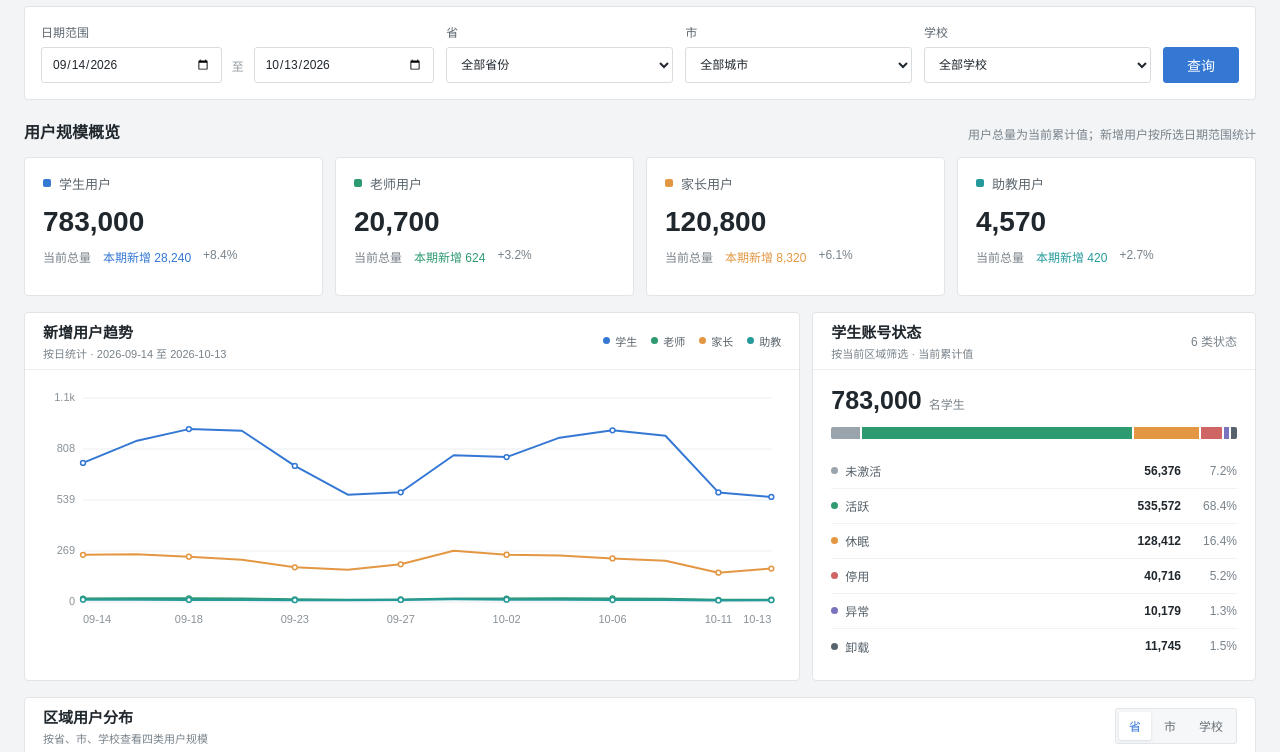
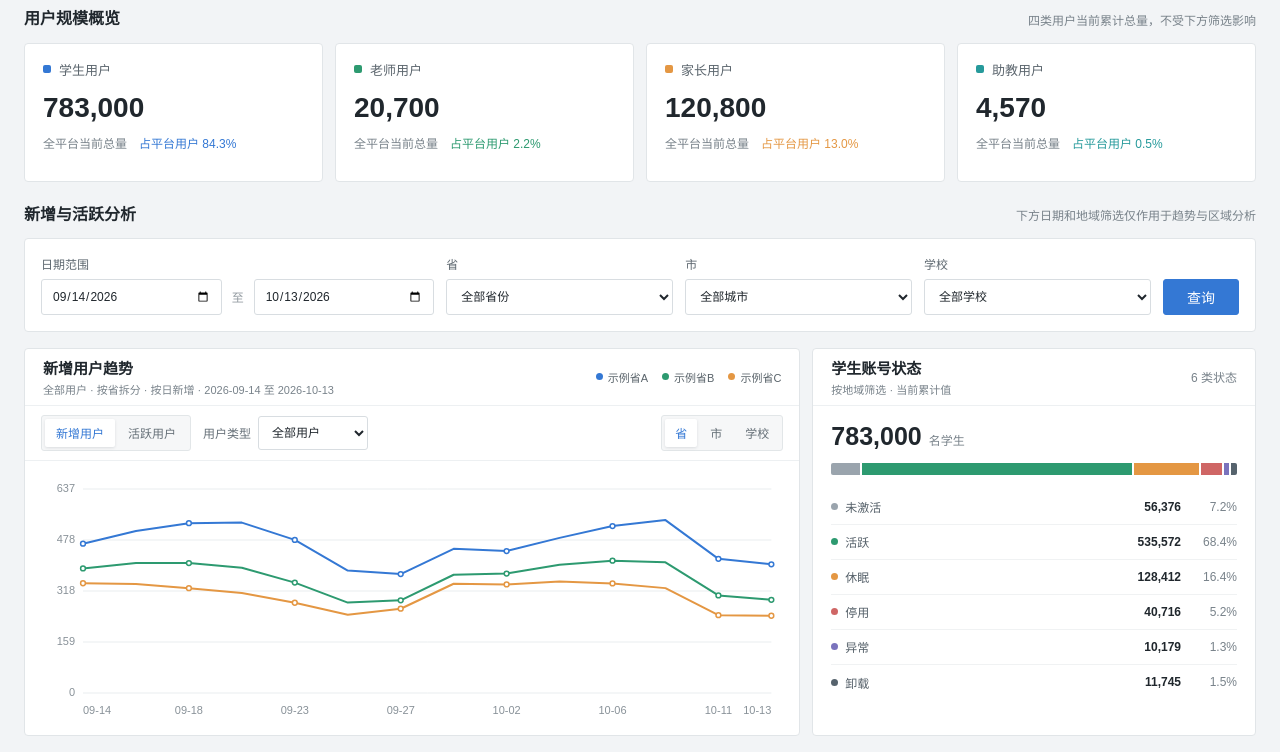
Before and after one commit to mazheng0823-byte/tianxue, a plain HTML site: page account-system-upgrade/demo/user-data-overview-dashboard.html in a window 1280 px wide. Shown: the part 160-912 px from the top of the page. Drawn offline with Linux system fonts and the light colour scheme.

Commit message:
Separate platform totals from regional activity analytics

```diff
--- a/account-system-upgrade/demo/user-data-overview-dashboard.html
+++ b/account-system-upgrade/demo/user-data-overview-dashboard.html
@@ -249,7 +249,7 @@
       font-size: 12px;
     }
 
-    .metric-add { color: var(--metric-color); }
+    .metric-share { color: var(--metric-color); }
 
     .content-grid {
       display: grid;
@@ -304,6 +304,62 @@
       border-radius: 50%;
       background: var(--legend-color);
     }
+
+    .chart-controls {
+      min-height: 52px;
+      display: flex;
+      flex-wrap: wrap;
+      align-items: center;
+      gap: 9px 12px;
+      padding: 9px 16px;
+      border-bottom: 1px solid #edf0f2;
+    }
+
+    .chart-switch {
+      display: inline-flex;
+      gap: 2px;
+      padding: 3px;
+      border: 1px solid #e2e6e8;
+      border-radius: 3px;
+      background: #f6f7f8;
+    }
+
+    .chart-switch-button {
+      height: 28px;
+      padding: 0 11px;
+      border: 0;
+      border-radius: 2px;
+      background: transparent;
+      color: #667078;
+      cursor: pointer;
+      font-size: 12px;
+    }
+
+    .chart-switch-button[aria-pressed="true"] {
+      background: #fff;
+      color: var(--blue);
+      box-shadow: 0 1px 3px rgba(24, 36, 46, .12);
+    }
+
+    .chart-type {
+      display: flex;
+      align-items: center;
+      gap: 7px;
+      color: #667078;
+      font-size: 12px;
+    }
+
+    .chart-type select {
+      height: 34px;
+      min-width: 110px;
+      padding: 0 9px;
+      border: 1px solid #d8dde1;
+      border-radius: 3px;
+      background: #fff;
+      color: var(--text);
+    }
+
+    .chart-controls .table-tools { margin-left: auto; }
 
     .chart-wrap { height: 274px; padding: 13px 16px 12px; }
     #trendChart { display: block; width: 100%; height: 100%; }
@@ -435,6 +491,7 @@
       .content-grid { grid-template-columns: minmax(0, 1.4fr) minmax(310px, 1fr); }
       .panel-head { align-items: flex-start; flex-direction: column; padding: 13px 16px; }
       .legend { justify-content: flex-start; }
+      .chart-controls .table-tools { margin-left: 0; }
     }
 
     @media (max-width: 760px) {
@@ -455,6 +512,8 @@
       .chart-wrap { height: 245px; padding: 10px 9px; }
       .status-panel { padding-bottom: 12px; }
       .table-panel .panel-head { flex-direction: row; align-items: center; }
+      .chart-controls { padding: 9px 12px; }
+      .chart-controls .table-tools { margin-left: 0; }
       .data-footnote { flex-direction: column; }
     }
 
@@ -483,9 +542,22 @@
         </nav>
         <h1>平台用户数据看板</h1>
       </div>
-      <div class="heading-meta" id="scopeLabel">全部区域 · 当前用户规模</div>
+      <div class="heading-meta">全平台概览 · 当前累计总量</div>
     </div>
 
+    <section aria-labelledby="overviewTitle">
+      <div class="section-heading">
+        <h2 id="overviewTitle">用户规模概览</h2>
+        <span class="section-note">四类用户当前累计总量，不受下方筛选影响</span>
+      </div>
+      <div class="metrics" id="metrics"></div>
+    </section>
+
+    <section aria-labelledby="analysisTitle">
+      <div class="section-heading">
+        <h2 id="analysisTitle">新增与活跃分析</h2>
+        <span class="section-note">下方日期和地域筛选仅作用于趋势与区域分析</span>
+      </div>
       <form class="filter-bar" id="filterForm">
         <label class="filter-field date-filter">日期范围
           <span class="date-range">
@@ -506,13 +578,6 @@
         <button class="query-button" type="submit">查询</button>
       </form>
       <p class="notice" id="filterNotice" role="alert"></p>
-
-    <section aria-labelledby="overviewTitle">
-      <div class="section-heading">
-        <h2 id="overviewTitle">用户规模概览</h2>
-        <span class="section-note">用户总量为当前累计值；新增用户按所选日期范围统计</span>
-      </div>
-      <div class="metrics" id="metrics"></div>
     </section>
 
     <div class="content-grid">
@@ -520,13 +585,28 @@
         <div class="panel-head">
           <div>
             <h2 class="panel-title" id="trendTitle">新增用户趋势</h2>
-            <div class="panel-subtitle" id="trendSubtitle">按日统计 · 所选日期范围</div>
+            <div class="panel-subtitle" id="trendSubtitle">按地域和时间统计</div>
           </div>
-          <div class="legend" aria-label="用户类型图例">
-            <span class="legend-item"><i class="legend-dot" style="--legend-color:#3478d4"></i>学生</span>
-            <span class="legend-item"><i class="legend-dot" style="--legend-color:#2d9a70"></i>老师</span>
-            <span class="legend-item"><i class="legend-dot" style="--legend-color:#e49743"></i>家长</span>
-            <span class="legend-item"><i class="legend-dot" style="--legend-color:#269a9b"></i>助教</span>
+          <div class="legend" id="trendLegend" aria-label="地域图例"></div>
+        </div>
+        <div class="chart-controls">
+          <div class="chart-switch" role="group" aria-label="趋势指标">
+            <button class="chart-switch-button" type="button" data-metric="new" aria-pressed="true">新增用户</button>
+            <button class="chart-switch-button" type="button" data-metric="active" aria-pressed="false">活跃用户</button>
+          </div>
+          <label class="chart-type">用户类型
+            <select id="chartTypeFilter" aria-label="趋势图用户类型">
+              <option value="all">全部用户</option>
+              <option value="students">学生</option>
+              <option value="teachers">老师</option>
+              <option value="parents">家长</option>
+              <option value="assistants">助教</option>
+            </select>
+          </label>
+          <div class="table-tools" role="group" aria-label="趋势地域层级">
+            <button class="level-button" type="button" data-level="province" aria-pressed="true">省</button>
+            <button class="level-button" type="button" data-level="city" aria-pressed="false">市</button>
+            <button class="level-button" type="button" data-level="school" aria-pressed="false">学校</button>
           </div>
         </div>
         <div class="chart-wrap"><canvas id="trendChart" role="img" aria-label="学生、老师、家长和助教新增用户趋势折线图"></canvas></div>
@@ -536,7 +616,7 @@
         <div class="panel-head">
           <div>
             <h2 class="panel-title" id="statusTitle">学生账号状态</h2>
-            <div class="panel-subtitle">按当前区域筛选 · 当前累计值</div>
+          <div class="panel-subtitle">按地域筛选 · 当前累计值</div>
           </div>
           <span class="section-note">6 类状态</span>
         </div>
@@ -581,10 +661,10 @@
 
   <script>
     const userTypes = [
-      { key: "students", label: "学生", color: "#3478d4", total: 783000, additions: 28240, growth: "+8.4%" },
-      { key: "teachers", label: "老师", color: "#2d9a70", total: 20700, additions: 624, growth: "+3.2%" },
-      { key: "parents", label: "家长", color: "#e49743", total: 120800, additions: 8320, growth: "+6.1%" },
-      { key: "assistants", label: "助教", color: "#269a9b", total: 4570, additions: 420, growth: "+2.7%" }
+      { key: "students", label: "学生", color: "#3478d4", total: 783000, additions: 28240 },
+      { key: "teachers", label: "老师", color: "#2d9a70", total: 20700, additions: 624 },
+      { key: "parents", label: "家长", color: "#e49743", total: 120800, additions: 8320 },
+      { key: "assistants", label: "助教", color: "#269a9b", total: 4570, additions: 420 }
     ];
 
     const statusTypes = [
@@ -630,8 +710,9 @@
       ] }
     ];
 
-    const chartColors = userTypes.map((item) => item.color);
+    const regionColors = ["#3478d4", "#2d9a70", "#e49743", "#269a9b", "#cf6665", "#7a73bd"];
     const chartBase = userTypes.map((item) => item.additions / 30);
+    const activeRates = [.34, .62, .23, .52];
     const filterForm = document.getElementById("filterForm");
     const provinceFilter = document.getElementById("provinceFilter");
     const cityFilter = document.getElementById("cityFilter");
@@ -639,6 +720,7 @@
     const dateFrom = document.getElementById("dateFrom");
     const dateTo = document.getElementById("dateTo");
     let currentLevel = "province";
+    let currentMetric = "new";
     let visibleRange = { start: new Date(), end: new Date() };
 
     function formatNumber(value) {
@@ -702,9 +784,9 @@
       );
     }
 
-    function currentScope() {
-      const selected = sumCounts(selectedSchools()).reduce((sum, value) => sum + value, 0);
-      const total = sumCounts(allSchools()).reduce((sum, value) => sum + value, 0);
+    function currentStudentScope() {
+      const selected = sumCounts(selectedSchools())[0];
+      const total = sumCounts(allSchools())[0];
       return total ? selected / total : 0;
     }
 
@@ -716,19 +798,18 @@
       return Math.max(1, Math.round((visibleRange.end - visibleRange.start) / 86400000) + 1);
     }
 
-    function renderMetrics(scope) {
+    function renderMetrics() {
       const target = document.getElementById("metrics");
+      const platformTotal = userTypes.reduce((sum, type) => sum + type.total, 0);
       target.innerHTML = userTypes.map((type) => {
-        const total = type.total * scope;
-        const periodAddition = type.additions * (periodDays() / 30) * scope;
+        const share = platformTotal ? (type.total / platformTotal * 100).toFixed(1) : "0.0";
         return `
           <article class="metric" style="--metric-color:${type.color}">
             <div class="metric-top"><i class="metric-mark"></i>${type.label}用户</div>
-            <div class="metric-value">${formatNumber(total)}</div>
-            <div class="metric-foot"><span>当前总量</span><span class="metric-add">本期新增 ${formatNumber(periodAddition)}</span><span>${type.growth}</span></div>
+            <div class="metric-value">${formatNumber(type.total)}</div>
+            <div class="metric-foot"><span>全平台当前总量</span><span class="metric-share">占平台用户 ${share}%</span></div>
           </article>`;
       }).join("");
-      document.getElementById("scopeLabel").textContent = `${scopeName()} · 当前用户规模`;
     }
 
     function renderStatus(scope) {
@@ -750,7 +831,7 @@
         </div>`).join("");
     }
 
-    function drawTrend(scope) {
+    function drawTrend() {
       const canvas = document.getElementById("trendChart");
       const rect = canvas.getBoundingClientRect();
       if (!rect.width || !rect.height) return;
@@ -765,13 +846,47 @@
       const plotWidth = width - pad.left - pad.right;
       const plotHeight = height - pad.top - pad.bottom;
       const days = periodDays();
-      const pointCount = Math.min(14, Math.max(7, days));
-      const series = userTypes.map((type, seriesIndex) => Array.from({ length: pointCount }, (_, index) => {
-        const wave = 0.78 + Math.sin(index * 0.82 + seriesIndex * 0.7) * 0.12 + ((index % 4) * 0.035);
-        const weekday = index % 7 === 5 || index % 7 === 6 ? 0.84 : 1;
-        return Math.max(1, chartBase[seriesIndex] * scope * wave * weekday);
-      }));
-      const max = Math.max(...series.flat()) * 1.18;
+      const pointCount = Math.min(14, Math.max(2, days));
+      const typeSelect = document.getElementById("chartTypeFilter");
+      const typeIndex = typeSelect.value === "all" ? -1 : userTypes.findIndex((type) => type.key === typeSelect.value);
+      const metricLabel = currentMetric === "new" ? "新增用户" : "活跃用户";
+      const regionLabel = { province: "省", city: "市", school: "学校" }[currentLevel];
+      const typeLabel = typeIndex < 0 ? "全部用户" : userTypes[typeIndex].label;
+      const allCounts = sumCounts(allSchools());
+      const globalSelected = typeIndex < 0
+        ? allCounts.reduce((sum, value) => sum + value, 0)
+        : allCounts[typeIndex];
+      const globalNew = typeIndex < 0
+        ? chartBase.reduce((sum, value) => sum + value, 0)
+        : chartBase[typeIndex];
+      const rows = aggregateRows(currentLevel)
+        .sort((a, b) => b.counts.reduce((sum, value) => sum + value, 0) - a.counts.reduce((sum, value) => sum + value, 0))
+        .slice(0, 6);
+      const series = rows.map((row, regionIndex) => {
+        const regionalTotal = typeIndex < 0
+          ? row.counts.reduce((sum, value) => sum + value, 0)
+          : row.counts[typeIndex];
+        const regionalNew = globalSelected
+          ? globalNew * regionalTotal / globalSelected
+          : 0;
+        const regionalActive = typeIndex < 0
+          ? row.counts.reduce((sum, value, index) => sum + value * activeRates[index], 0)
+          : regionalTotal * activeRates[typeIndex];
+        const baseline = currentMetric === "new" ? regionalNew : regionalActive;
+        return Array.from({ length: pointCount }, (_, index) => {
+          const wave = .91 + Math.sin(index * .72 + regionIndex * .8) * .09 + ((index % 4) * .018);
+          const weekday = index % 7 === 5 || index % 7 === 6 ? .84 : 1;
+          return Math.max(0, baseline * wave * weekday);
+        });
+      });
+      const max = Math.max(1, ...series.flat()) * 1.18;
+      document.getElementById("trendTitle").textContent = `${metricLabel}趋势`;
+      const topSchoolsNote = currentLevel === "school" && aggregateRows("school").length > rows.length ? "规模前 6 所学校 · " : "";
+      const measureNote = currentMetric === "new" ? "按日新增" : "按日活跃";
+      document.getElementById("trendSubtitle").textContent = `${topSchoolsNote}${typeLabel} · 按${regionLabel}拆分 · ${measureNote} · ${formatDate(visibleRange.start)} 至 ${formatDate(visibleRange.end)}`;
+      canvas.setAttribute("aria-label", `${typeLabel}${metricLabel}按${regionLabel}与日期统计的折线图`);
+      document.getElementById("trendLegend").innerHTML = rows.map((row, index) => `
+        <span class="legend-item"><i class="legend-dot" style="--legend-color:${regionColors[index % regionColors.length]}"></i>${row.name}</span>`).join("");
       ctx.clearRect(0, 0, width, height);
       ctx.font = "11px Arial, Microsoft YaHei, sans-serif";
       ctx.textBaseline = "middle";
@@ -813,7 +928,7 @@
           if (index === 0) ctx.moveTo(x, y);
           else ctx.lineTo(x, y);
         });
-        ctx.strokeStyle = chartColors[seriesIndex];
+        ctx.strokeStyle = regionColors[seriesIndex % regionColors.length];
         ctx.lineWidth = 2;
         ctx.lineJoin = "round";
         ctx.lineCap = "round";
@@ -826,7 +941,7 @@
           ctx.arc(x, y, 2.4, 0, Math.PI * 2);
           ctx.fillStyle = "#fff";
           ctx.fill();
-          ctx.strokeStyle = chartColors[seriesIndex];
+          ctx.strokeStyle = regionColors[seriesIndex % regionColors.length];
           ctx.lineWidth = 1.5;
           ctx.stroke();
         });
@@ -834,21 +949,18 @@
     }
 
     function aggregateRows(level) {
-      const province = provinceFilter.value;
-      const city = cityFilter.value;
-      const school = schoolFilter.value;
+      const schools = selectedSchools();
       if (level === "school") {
-        return selectedSchools().map((item) => ({ name: item.name, counts: item.counts }));
+        return schools.map((item) => ({ name: item.name, counts: item.counts }));
       }
-      if (level === "city") {
-        return provinces.filter((item) => !province || item.name === province).flatMap((item) => item.cities)
-          .filter((item) => !city || item.name === city)
-          .map((item) => ({ name: item.name, counts: sumCounts(item.schools) }));
-      }
-      return provinces.filter((item) => !province || item.name === province).map((item) => ({
-        name: item.name,
-        counts: sumCounts(item.cities.flatMap((cityItem) => cityItem.schools))
-      }));
+      const key = level === "city" ? "city" : "province";
+      const groups = new Map();
+      schools.forEach((school) => {
+        const name = school[key];
+        if (!groups.has(name)) groups.set(name, []);
+        groups.get(name).push(school);
+      });
+      return [...groups].map(([name, items]) => ({ name, counts: sumCounts(items) }));
     }
 
     function renderRegionTable() {
@@ -871,13 +983,11 @@
     }
 
     function renderDashboard() {
-      const scope = currentScope();
-      renderMetrics(scope);
-      renderStatus(scope);
-      drawTrend(scope);
+      renderMetrics();
+      renderStatus(currentStudentScope());
+      drawTrend();
       renderRegionTable();
       document.getElementById("rangeLabel").textContent = `统计周期：${formatDate(visibleRange.start)} 至 ${formatDate(visibleRange.end)}`;
-      document.getElementById("trendSubtitle").textContent = `按日统计 · ${formatDate(visibleRange.start)} 至 ${formatDate(visibleRange.end)}`;
     }
 
     provinceFilter.addEventListener("change", () => updateRegionOptions(true));
@@ -887,9 +997,20 @@
       button.addEventListener("click", () => {
         currentLevel = button.dataset.level;
         document.querySelectorAll("[data-level]").forEach((item) => item.setAttribute("aria-pressed", String(item === button)));
+        drawTrend();
         renderRegionTable();
       });
     });
+
+    document.querySelectorAll("[data-metric]").forEach((button) => {
+      button.addEventListener("click", () => {
+        currentMetric = button.dataset.metric;
+        document.querySelectorAll("[data-metric]").forEach((item) => item.setAttribute("aria-pressed", String(item === button)));
+        drawTrend();
+      });
+    });
+
+    document.getElementById("chartTypeFilter").addEventListener("change", drawTrend);
 
     filterForm.addEventListener("submit", (event) => {
       event.preventDefault();
@@ -915,7 +1036,7 @@
     updateRegionOptions();
     visibleRange = { start: new Date(`${dateFrom.value}T00:00:00`), end: new Date(`${dateTo.value}T00:00:00`) };
     renderDashboard();
-    window.addEventListener("resize", () => drawTrend(currentScope()));
+    window.addEventListener("resize", drawTrend);
   </script>
 </body>
 </html>
```
Lines whose indentation alone changed are shown as unchanged.
